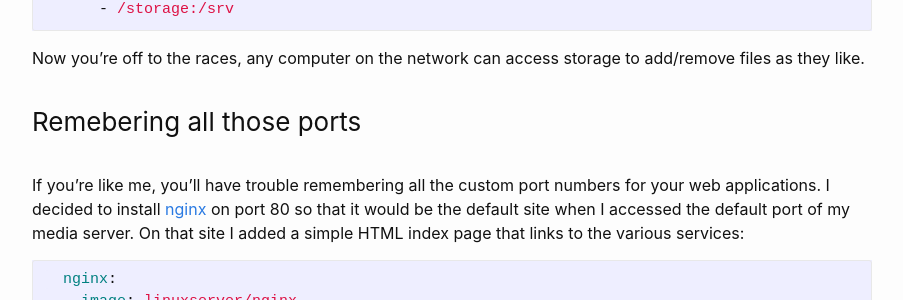
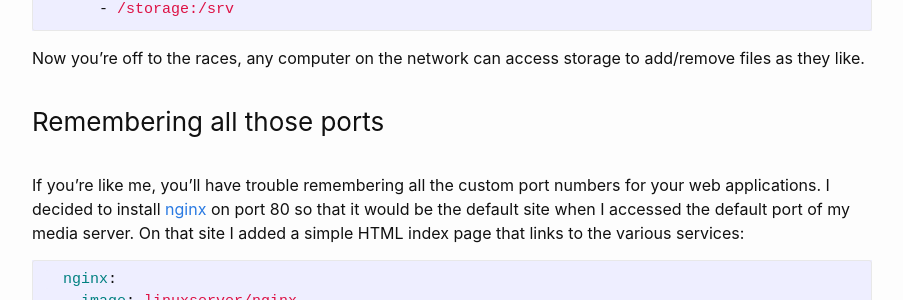
Before and after one commit to eviltrout/blog, a Jekyll site: the page built from _posts/2019-07-03-building-home-media-download-server.markdown, in a window 1280 px wide and 900 px high, scrolled down 4716 px. Shown: the part 154-454 px from the top of the window, without its empty margins (188-1091 px from the left). Built offline with Jekyll 4.4.1, drawn with Linux system fonts in a browser that asks for light colours.

Commit message:
FIX: Typo

```diff
--- a/_posts/2019-07-03-building-home-media-download-server.markdown
+++ b/_posts/2019-07-03-building-home-media-download-server.markdown
@@ -188,7 +188,7 @@ If you want to set up a public samba share, I found a great little image for tha
 Now you're off to the races, any computer on the network can access storage to add/remove files as they like.
 
 
-### Remebering all those ports
+### Remembering all those ports
 
 If you're like me, you'll have trouble remembering all the custom port numbers for your web applications.
 I decided to install [nginx](https://www.nginx.com/) on port 80 so that it would be the default site when I accessed the default port of my media server. On that site I added a simple HTML index page that links to the various services:
```
